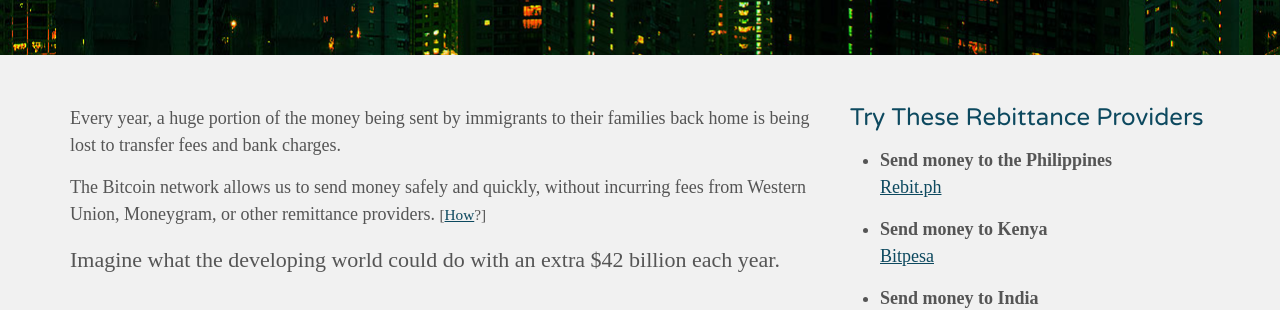
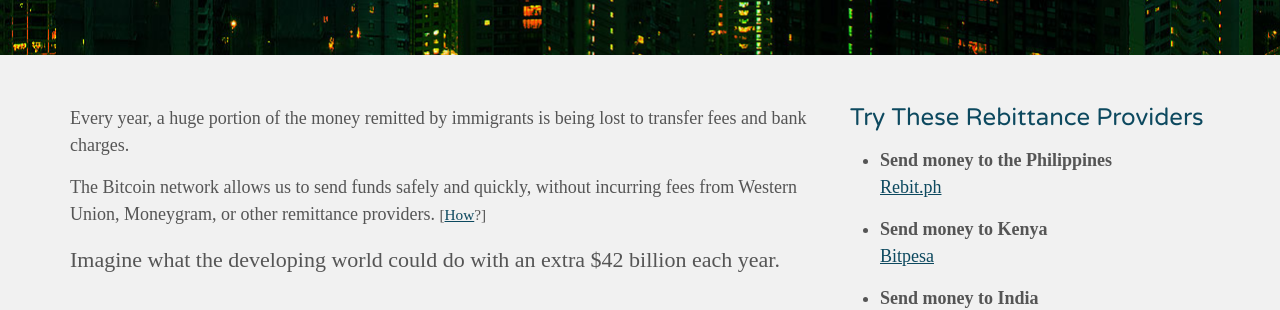
Before and after one commit to sciventures/rebittance, a Jekyll site: the page built from index.html, in a window 1280 px wide. Shown: the part 440-750 px from the top of the page. Built offline with Jekyll 4.4.1, drawn with Linux system fonts in a browser that asks for light colours; nearby versions of some CDN libraries; some web fonts are replaced.

Commit message:
some styling

```diff
--- a/index.html
+++ b/index.html
@@ -16,9 +16,9 @@ title: Let's make remittances cheaper
 <section class='container auxiliary'>
   <div class='row'>
     <div class='col-md-8'>
-      <p>Every year, a huge portion of the money being sent by immigrants to their families back home is being lost to transfer fees and bank charges.</p>
+      <p>Every year, a huge portion of the money remitted by immigrants is being lost to transfer fees and bank charges.</p>
 
-      <p>The Bitcoin network allows us to send money safely and quickly, without incurring fees from Western Union, Moneygram, or other remittance providers. <small>[<a href="#">How</a>?]</small></p>
+      <p>The Bitcoin network allows us to send funds safely and quickly, without incurring fees from Western Union, Moneygram, or other remittance providers. <small>[<a href="#">How</a>?]</small></p>
 
       <p class='impt'>Imagine what the developing world could do with an extra $42 billion each year.</p>
     </div>
```
